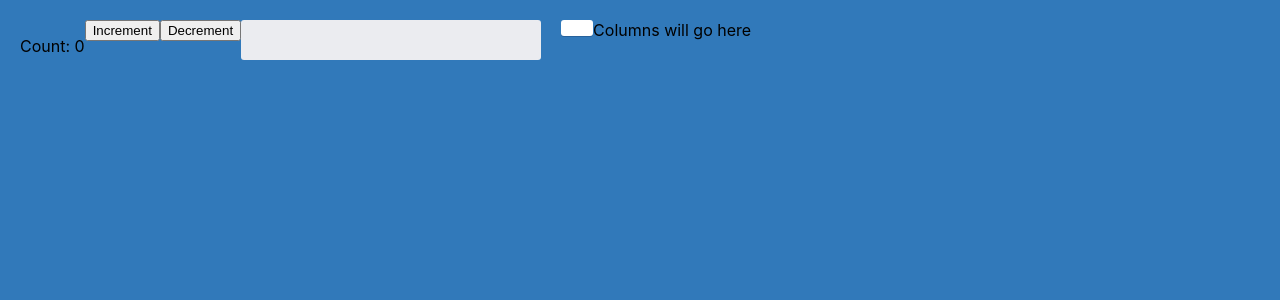
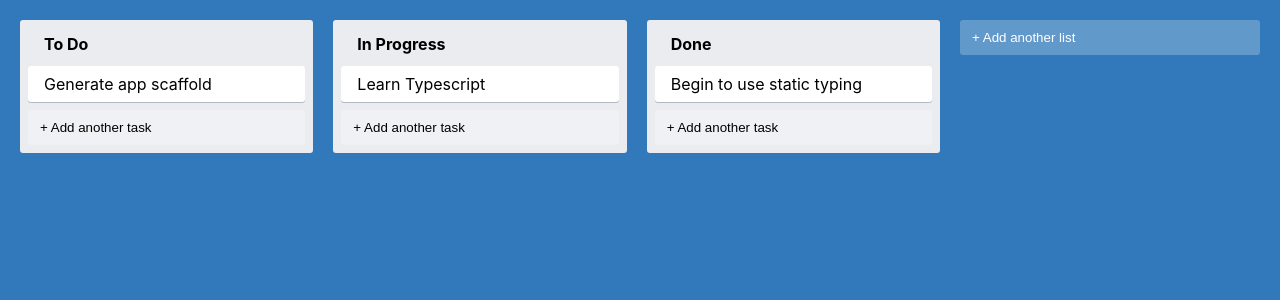
Before and after one commit to GrafSoul/typescript-taskboard-app, a React (Create React App) app: page / in a window 1280 px wide. Shown: the top 300 px of the page. Built offline with nearby package versions, Linux system fonts and the light colour scheme.

Commit message:
feat: Added utils and new components

```diff
--- /dev/null
+++ b/src/AddNewItem.tsx
@@ -0,0 +1,34 @@
+// Core
+import { useState } from 'react';
+
+// Components
+import { AddItemButton } from 'styles';
+import { NewItemForm } from 'NewItemForm';
+
+type AddNewItemProps = {
+	onAdd(text: string): void;
+	toggleButtonText: string;
+	dark?: boolean;
+};
+
+export const AddNewItem = (props: AddNewItemProps) => {
+	const [showForm, setShowForm] = useState(false);
+	const { onAdd, toggleButtonText, dark } = props;
+
+	if (showForm) {
+		return (
+			<NewItemForm
+				onAdd={text => {
+					onAdd(text);
+					setShowForm(false);
+				}}
+			/>
+		);
+	}
+
+	return (
+		<AddItemButton dark={dark} onClick={() => setShowForm(true)}>
+			{toggleButtonText}
+		</AddItemButton>
+	);
+};
--- a/src/App.tsx
+++ b/src/App.tsx
@@ -1,19 +1,27 @@
 // Core
 import { FC } from 'react';
 
+// Component
+import { AddNewItem } from 'AddNewItem';
+import { Column } from 'Column';
+import { Card } from 'Card';
+
 // Styled components
 import { AppContainer } from 'styles';
-import { Column } from 'Column';
-import { Card } from 'Card';
-import { Counter } from 'Counter';
 
 const App: FC = () => {
 	return (
 		<AppContainer>
-			<Counter />
-			<Column />
-			<Card />
-			Columns will go here
+			<Column text='To Do'>
+				<Card text='Generate app scaffold' />
+			</Column>
+			<Column text='In Progress'>
+				<Card text='Learn Typescript' />
+			</Column>
+			<Column text='Done'>
+				<Card text='Begin to use static typing' />
+			</Column>
+			<AddNewItem toggleButtonText='+ Add another list' onAdd={console.log} />
 		</AppContainer>
 	);
 };
--- a/src/Card.tsx
+++ b/src/Card.tsx
@@ -1,7 +1,7 @@
 // Core
 import { FC } from 'react';
 
-// Components
+// Styled Components
 import { CardContainer } from 'styles';
 
 type CardProps = {
@@ -11,5 +11,3 @@
 export const Card: FC<CardProps> = ({ text }: CardProps) => {
 	return <CardContainer>{text}</CardContainer>;
 };
-
-export default Card;
--- a/src/Column.tsx
+++ b/src/Column.tsx
@@ -1,8 +1,11 @@
 // Core
 import { FC, ReactNode } from 'react';
 
+// Component
+import { AddNewItem } from 'AddNewItem';
+
 // Styled Components
-import { ColumnContainer, ColumnTitle } from './styles';
+import { ColumnContainer, ColumnTitle } from 'styles';
 
 type ColumnProps = {
 	text?: string;
@@ -14,8 +17,7 @@
 		<ColumnContainer>
 			<ColumnTitle>{text}</ColumnTitle>
 			{children}
+			<AddNewItem toggleButtonText='+ Add another task' onAdd={console.log} dark />
 		</ColumnContainer>
 	);
 };
-
-export default Column;
--- /dev/null
+++ b/src/NewItemForm.tsx
@@ -0,0 +1,35 @@
+// Core
+import { KeyboardEvent, useState } from 'react';
+
+// Styled components
+import { NewItemFormContainer, NewItemButton, NewItemInput } from 'styles';
+
+// Utils
+import { useFocus } from 'utils/useFocus';
+
+type NewItemFormProps = {
+	onAdd(text: string): void;
+};
+
+export const NewItemForm = ({ onAdd }: NewItemFormProps) => {
+	const [text, setText] = useState('');
+	const inputRef = useFocus();
+
+	const handleAddText = (event: KeyboardEvent<HTMLInputElement>) => {
+		if (event.key === 'Enter') {
+			onAdd(text);
+		}
+	};
+
+	return (
+		<NewItemFormContainer>
+			<NewItemInput
+				ref={inputRef}
+				value={text}
+				onKeyPress={handleAddText}
+				onChange={e => setText(e.target.value)}
+			/>
+			<NewItemButton onClick={() => onAdd(text)}>Create</NewItemButton>
+		</NewItemFormContainer>
+	);
+};
--- a/src/styles.ts
+++ b/src/styles.ts
@@ -1,4 +1,8 @@
 import styled from 'styled-components';
+
+type AddItemButtonProps = {
+	dark?: boolean;
+};
 
 export const AppContainer = styled.div`
 	width: 100%;
@@ -34,3 +38,47 @@
 	box-shadow: #091e4240 0px 1px 0px 0px;
 	cursor: pointer;
 `;
+
+export const AddItemButton = styled.button<AddItemButtonProps>`
+	width: 100%;
+	max-width: 300px;
+	padding: 10px 12px;
+	background-color: #ffffff3d;
+	border-radius: 3px;
+	border: none;
+	color: ${props => (props.dark ? '#000' : '#fff')};
+	cursor: pointer;
+	text-align: left;
+	transition: background 85ms ease-in;
+
+	&:hover {
+		background-color: #ffffff52;
+	}
+`;
+
+export const NewItemFormContainer = styled.div`
+	width: 100%;
+	max-width: 300px;
+	display: flex;
+	flex-direction: column;
+	align-items: flex-start;
+`;
+
+export const NewItemButton = styled.button`
+	padding: 6px 12px;
+	background-color: #5aac44;
+	border-radius: 3px;
+	border: none;
+	box-shadow: none;
+	color: #fff;
+	text-align: center;
+`;
+
+export const NewItemInput = styled.input`
+	border-radius: 3px;
+	border: none;
+	box-shadow: #091e4240 0px 1px 0px 0px;
+	margin-bottom: 0.5rem;
+	padding: 0.5rem 1rem;
+	width: 100%;
+`;
--- /dev/null
+++ b/src/utils/useFocus.ts
@@ -0,0 +1,11 @@
+import { useRef, useEffect } from 'react';
+
+export const useFocus = () => {
+	const ref = useRef<HTMLInputElement>(null);
+
+	useEffect(() => {
+		ref.current?.focus();
+	}, []);
+
+	return ref;
+};
```
Also changed, not shown: .eslintrc.json.
